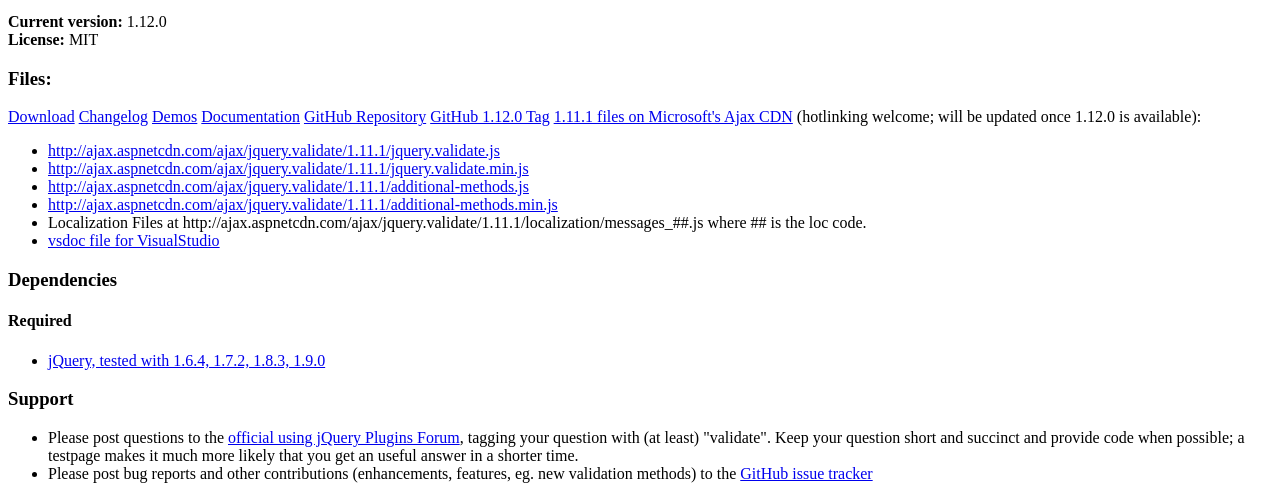
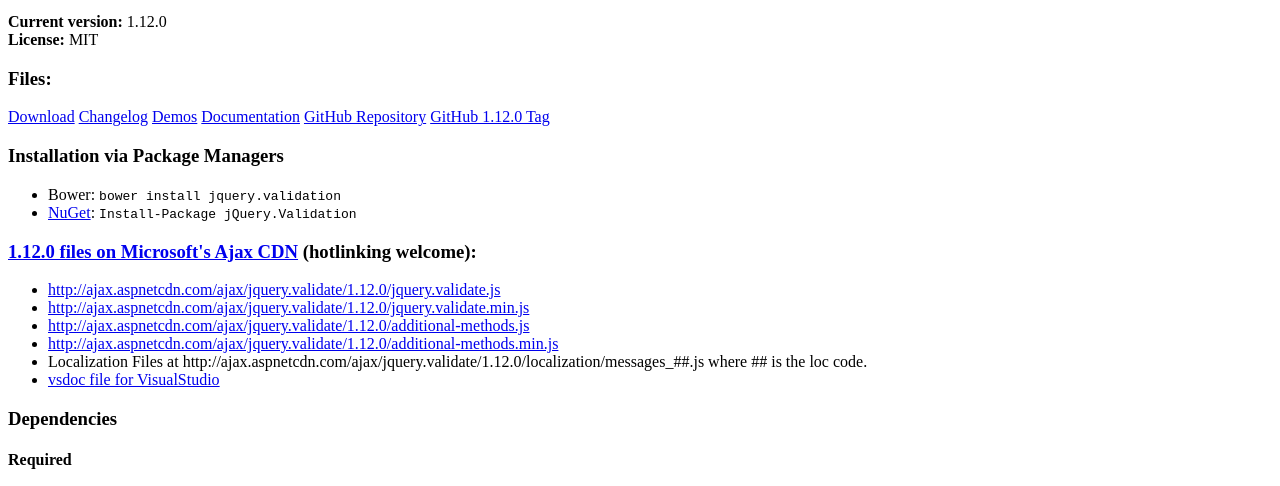
Before and after one commit to jquery-validation/validation-content, a website: page pages/index.html in a window 1280 px wide. Shown: the part 467-953 px from the top of the page. Drawn offline with Linux system fonts and the light colour scheme.

Commit message:
Index: Update CDN links und add package manager hints

```diff
--- a/pages/index.html
+++ b/pages/index.html
@@ -21,13 +21,20 @@
 <a href="https://github.com/jzaefferer/jquery-validation">GitHub Repository</a>
 <a href="https://github.com/jzaefferer/jquery-validation/tree/1.12.0">GitHub 1.12.0 Tag</a>
 
-<a href="http://www.asp.net/ajaxLibrary/CDNjQueryValidate1111.ashx">1.11.1 files on Microsoft's Ajax CDN</a> (hotlinking welcome; will be updated once 1.12.0 is available):
+<h3>Installation via Package Managers</h3>
 <ul>
-	<li><a href="http://ajax.aspnetcdn.com/ajax/jquery.validate/1.11.1/jquery.validate.js">http://ajax.aspnetcdn.com/ajax/jquery.validate/1.11.1/jquery.validate.js</a></li>
-	<li><a href="http://ajax.aspnetcdn.com/ajax/jquery.validate/1.11.1/jquery.validate.min.js">http://ajax.aspnetcdn.com/ajax/jquery.validate/1.11.1/jquery.validate.min.js</a></li>
-	<li><a href="http://ajax.aspnetcdn.com/ajax/jquery.validate/1.11.1/additional-methods.js">http://ajax.aspnetcdn.com/ajax/jquery.validate/1.11.1/additional-methods.js</a></li>
-	<li><a href="http://ajax.aspnetcdn.com/ajax/jquery.validate/1.11.1/additional-methods.min.js">http://ajax.aspnetcdn.com/ajax/jquery.validate/1.11.1/additional-methods.min.js</a></li>
-	<li>Localization Files at http://ajax.aspnetcdn.com/ajax/jquery.validate/1.11.1/localization/messages_##.js where ## is the loc code.</li>
+<li>Bower: <code>bower install jquery.validation</code></li>
+<li><a href="https://www.nuget.org/packages/jquery.validation">NuGet</a>: <code>Install-Package jQuery.Validation</code></li>
+</ul>
+
+<h3>
+<a href="http://www.asp.net/ajaxlibrary/CDNjQueryValidate1120.ashx">1.12.0 files on Microsoft's Ajax CDN</a> (hotlinking welcome):</h3>
+<ul>
+	<li><a href="http://ajax.aspnetcdn.com/ajax/jquery.validate/1.12.0/jquery.validate.js">http://ajax.aspnetcdn.com/ajax/jquery.validate/1.12.0/jquery.validate.js</a></li>
+	<li><a href="http://ajax.aspnetcdn.com/ajax/jquery.validate/1.12.0/jquery.validate.min.js">http://ajax.aspnetcdn.com/ajax/jquery.validate/1.12.0/jquery.validate.min.js</a></li>
+	<li><a href="http://ajax.aspnetcdn.com/ajax/jquery.validate/1.12.0/additional-methods.js">http://ajax.aspnetcdn.com/ajax/jquery.validate/1.12.0/additional-methods.js</a></li>
+	<li><a href="http://ajax.aspnetcdn.com/ajax/jquery.validate/1.12.0/additional-methods.min.js">http://ajax.aspnetcdn.com/ajax/jquery.validate/1.12.0/additional-methods.min.js</a></li>
+	<li>Localization Files at http://ajax.aspnetcdn.com/ajax/jquery.validate/1.12.0/localization/messages_##.js where ## is the loc code.</li>
 	<li><a href="http://ajax.aspnetcdn.com/ajax/jquery.validate/1.8/jquery.validate-vsdoc.js">vsdoc file for VisualStudio</a></li>
 </ul>
 
```
